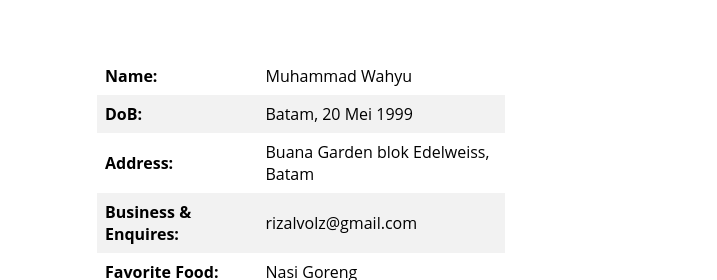
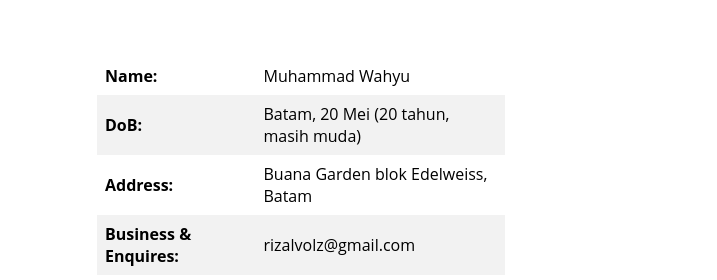
Before and after one commit to rizalvolz/about-me, a plain HTML site: page index.html in a window 1280 px wide. Shown: the part 1215-1495 px from the top of the page, 563-1280 px from the left. Drawn offline with Linux system fonts and the light colour scheme.

Commit message:
Update index.html

```diff
--- a/index.html
+++ b/index.html
@@ -77,7 +77,7 @@
                         </tr>
                         <tr>
                             <td class="tebal">DoB:</td>
-                            <td>Batam, 20 Mei 1999</td>
+                            <td>Batam, 20 Mei (20 tahun, masih muda)</td>
                         </tr>
                         <tr>
                             <td class="tebal">Address:</td>
```
